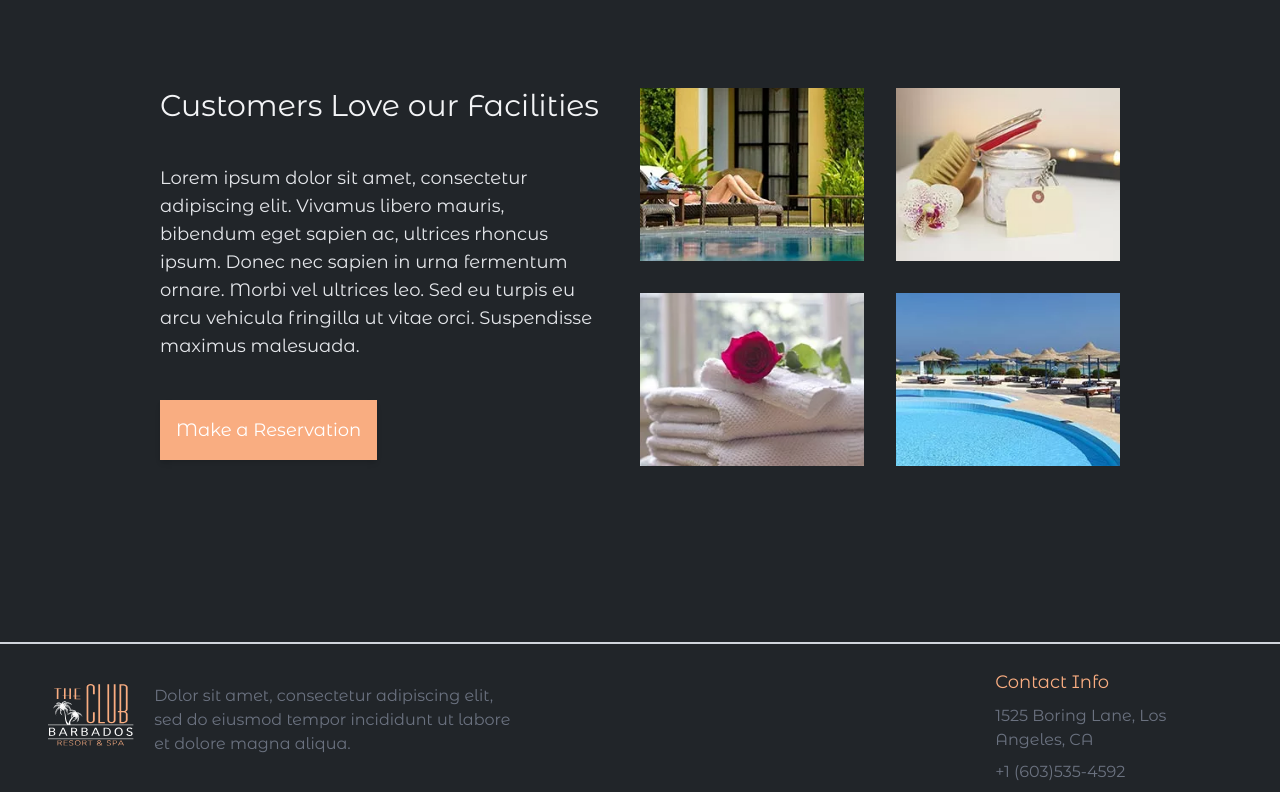
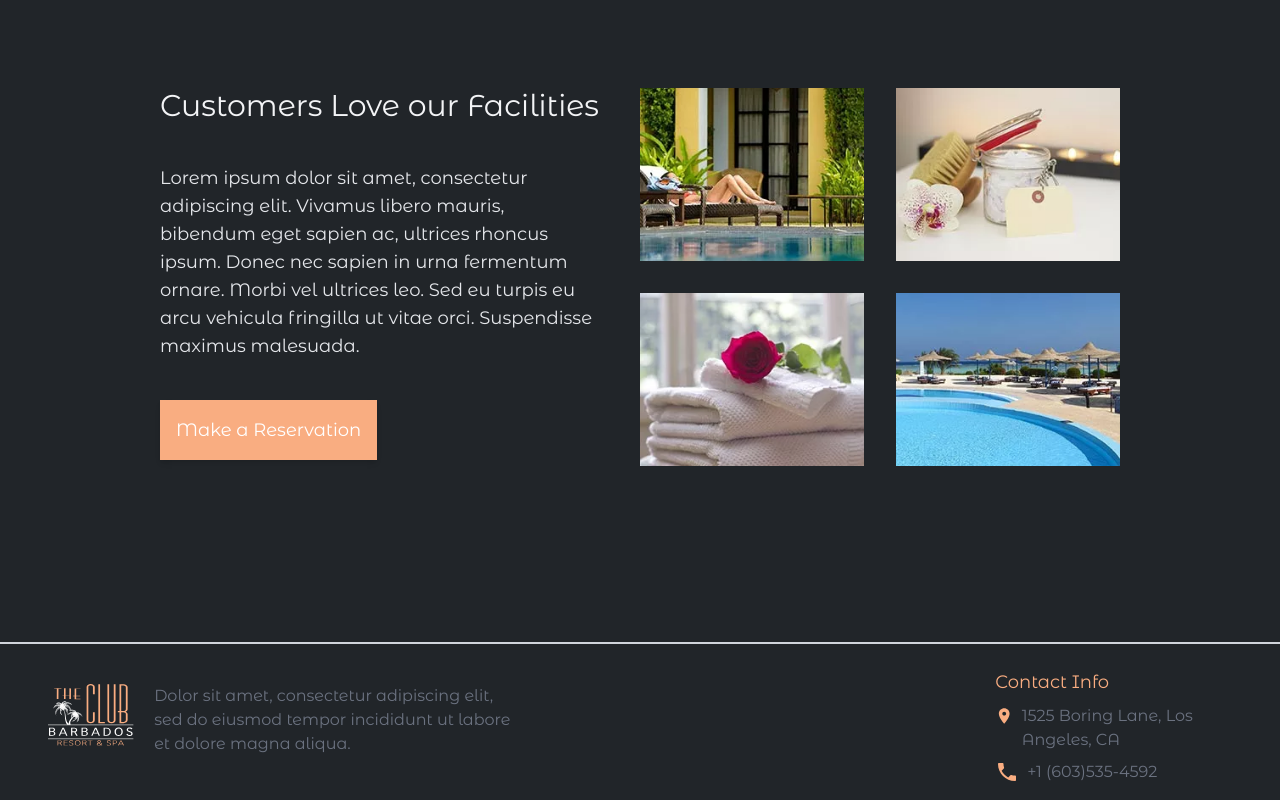
Before and after one commit to NasirKhalidQ/four-seasons, a React (Create React App) app: page / in a window 1280 px wide. Shown: the part 3956-4756 px from the top of the page. Built offline with nearby package versions, Linux system fonts and the light colour scheme.

Commit message:
completed footer

```diff
--- /dev/null
+++ b/src/Footer.js
@@ -0,0 +1,59 @@
+import { Link } from "react-router-dom";
+
+function Footer() {
+  return (
+    <footer className="bg-seasons-gray sm:px-12 pt-6 pb-2 text-gray-500 border-t-2 border-gray-300">
+      <div className="grid lg:grid-cols-5 mx-4 lg:mx-0">
+        <div className="lg:inline-flex lg:col-start-1 lg:col-end-3 mt-4">
+          <Link to="/">
+            <img
+              className="w-1/3 lg:w-auto mb-5"
+              src="./imgs/logo.svg"
+              alt="logo"
+            />
+          </Link>
+          <p className="lg:ml-5">
+            Dolor sit amet, consectetur adipiscing elit, sed do eiusmod tempor
+            incididunt ut labore et dolore magna aliqua.
+          </p>
+        </div>
+        <div className="lg:col-start-5 lg:col-end-6">
+          <h2 className="text-lg text-seasons-primary mb-2 mt-4 lg:mt-0">
+            Contact Info
+          </h2>
+          <div className="inline-flex">
+            <svg
+              width="24"
+              height="24"
+              viewBox="0 0 24 24"
+              fill="none"
+              xmlns="http://www.w3.org/2000/svg"
+            >
+              <path
+                d="M12 2C8.13 2 5 5.13 5 9C5 14.25 12 22 12 22C12 22 19 14.25 19 9C19 5.13 15.87 2 12 2ZM12 11.5C10.62 11.5 9.5 10.38 9.5 9C9.5 7.62 10.62 6.5 12 6.5C13.38 6.5 14.5 7.62 14.5 9C14.5 10.38 13.38 11.5 12 11.5Z"
+                fill="#F9AD81"
+              />
+            </svg>
+            <p className="mb-2 ml-2">1525 Boring Lane, Los Angeles, CA</p>
+          </div>
+          <div className="inline-flex">
+            <svg
+              width="24"
+              height="24"
+              viewBox="0 0 24 24"
+              fill="none"
+              xmlns="http://www.w3.org/2000/svg"
+            >
+              <path
+                d="M6.62 10.79C8.06 13.62 10.38 15.93 13.21 17.38L15.41 15.18C15.68 14.91 16.08 14.82 16.43 14.94C17.55 15.31 18.76 15.51 20 15.51C20.55 15.51 21 15.96 21 16.51V20C21 20.55 20.55 21 20 21C10.61 21 3 13.39 3 4C3 3.45 3.45 3 4 3H7.5C8.05 3 8.5 3.45 8.5 4C8.5 5.25 8.7 6.45 9.07 7.57C9.18 7.92 9.1 8.31 8.82 8.59L6.62 10.79Z"
+                fill="#F9AD81"
+              />
+            </svg>
+            <p className="mb-2 ml-2">+1 (603)535-4592</p>
+          </div>
+        </div>
+      </div>
+    </footer>
+  );
+}
+export default Footer;
--- a/src/Landing.js
+++ b/src/Landing.js
@@ -1,10 +1,10 @@
+import Footer from "./Footer";
 import Ac from "./logos/Ac";
 import Parking from "./logos/Parking";
 import Pool from "./logos/Pool";
 import Star from "./logos/Star";
 import Tv from "./logos/Tv";
 import Wifi from "./logos/Wifi";
-import { Link } from "react-router-dom";
 
 function Landing() {
   return (
@@ -198,27 +198,8 @@ function Landing() {
               <img className="w-full" src="./imgs/c4.jpg" alt="" />
             </div>
           </div>
+          <Footer />
         </section>
-        <footer className="bg-seasons-gray sm:px-12 pt-6 pb-2 text-gray-500 border-t-2 border-gray-300">
-          <div className="grid grid-cols-5">
-            <div className="inline-flex col-start-1 col-end-3 mt-4">
-              <Link to="/">
-                <img className="mb-5" src="./imgs/logo.svg" alt="logo" />
-              </Link>
-              <p className="ml-5">
-                Dolor sit amet, consectetur adipiscing elit, sed do eiusmod
-                tempor incididunt ut labore et dolore magna aliqua.
-              </p>
-            </div>
-            <div className="col-start-5 col-end-6">
-              <h2 className="text-lg text-seasons-primary mb-2">
-                Contact Info
-              </h2>
-              <p className="mb-2">1525 Boring Lane, Los Angeles, CA</p>
-              <p>+1 (603)535-4592</p>
-            </div>
-          </div>
-        </footer>
       </div>
     </>
   );
```
